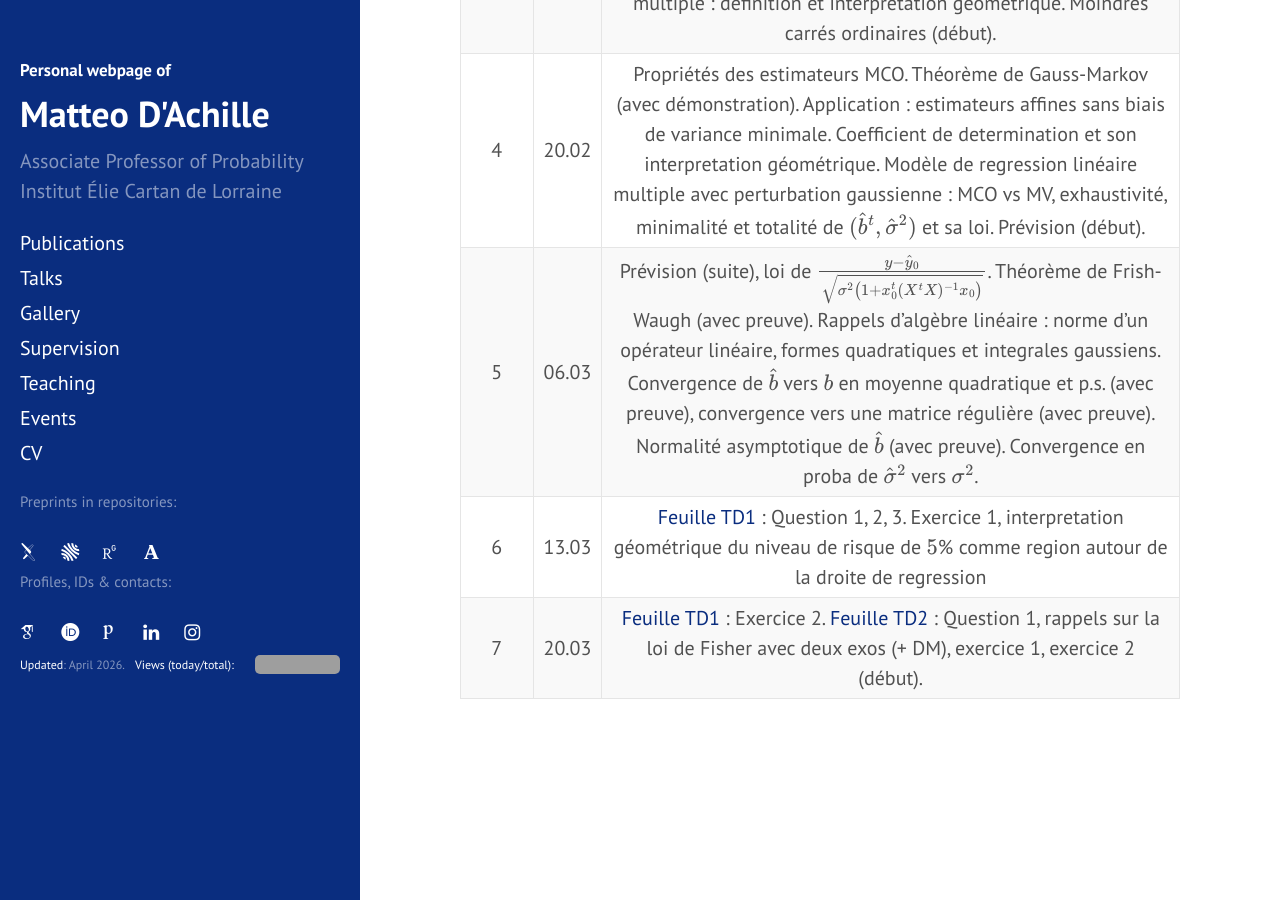
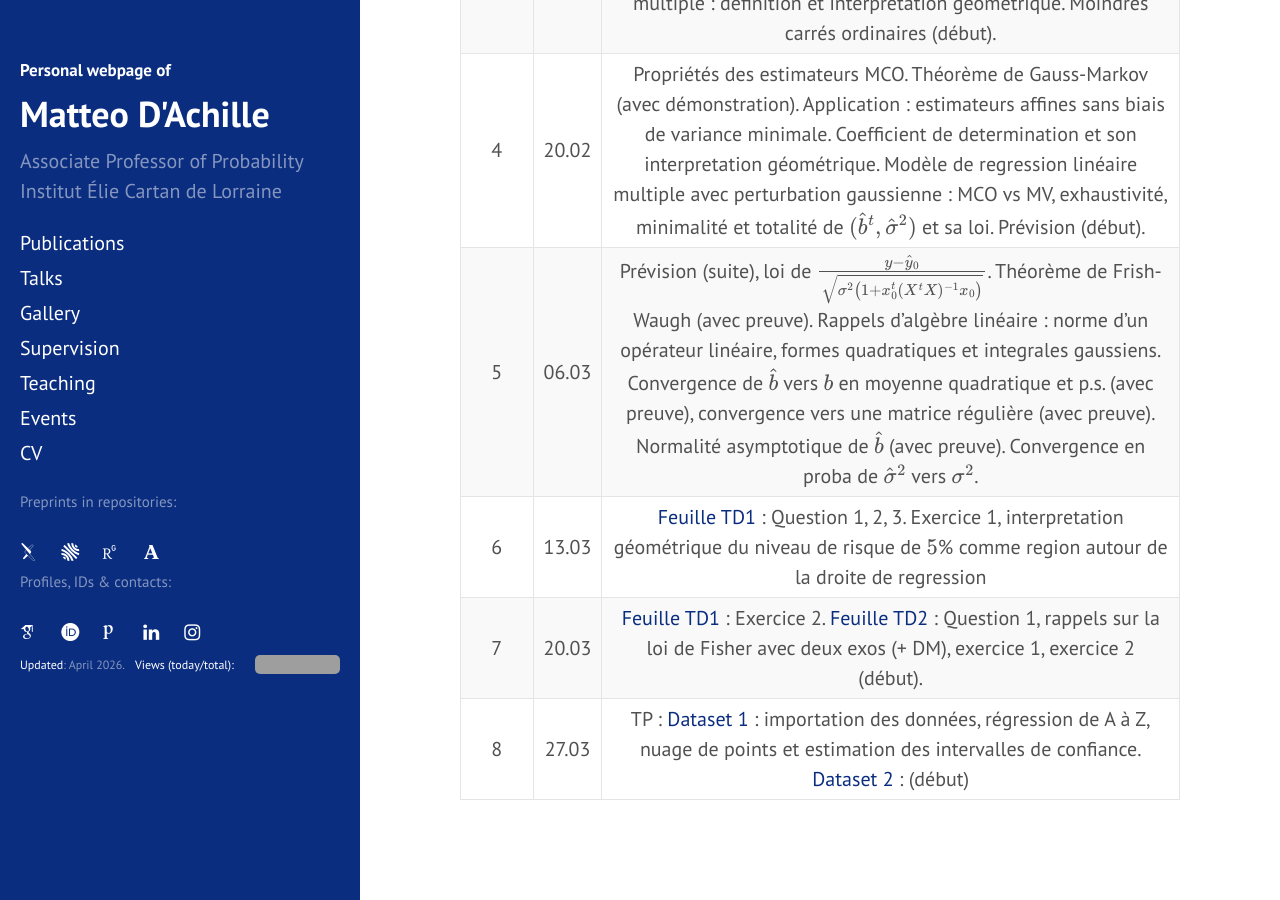
Before and after one commit to matteodachille/matteodachille.github.io, a Jekyll site: the page built from _courses/Infstat2026.md, in a window 1280 px wide and 900 px high, scrolled down 1596 px. Built offline with Jekyll 4.4.1, drawn with Linux system fonts in a browser that asks for light colours; nearby versions of some CDN libraries; some web fonts are replaced; grey boxes are pictures that could not be loaded.

Commit message:
Updated Infstat26 et SsMC classes

```diff
--- a/_courses/Infstat2026.md
+++ b/_courses/Infstat2026.md
@@ -64,5 +64,6 @@ Pour le materiel de cours ainsi que les annonces communs voir : <br/> [#](https:
 | 3 | 13.02 | Prévision dans la regression linéaire simple. Trois exercices sur la regression linéaire simple : calculs de \\(\hat{a}, \hat{b}, R^2\\) (à la main), interpretation géométrique du produit des pentes dans les deux regression possibles. Introduction au modèle de regression multiple : définition et interpretation géométrique. Moindres carrés ordinaires (début).|
 | 4 | 20.02 | Propriétés des estimateurs MCO. Théorème de Gauss-Markov (avec démonstration). Application : estimateurs affines sans biais de variance minimale. Coefficient de determination et son interpretation géométrique. Modèle de regression linéaire multiple avec perturbation gaussienne : MCO vs MV, exhaustivité, minimalité et totalité de \\(( \hat{b}^t,\hat{\sigma}^2)\\) et sa loi. Prévision (début).|
 | 5 | 06.03 | Prévision (suite), loi de \\(\frac{y-\hat{y}_0}{\sqrt{\sigma^2 \left(1+x^t_0(X^t X)^{-1}x_0 \right)}}\\). Théorème de Frish-Waugh (avec preuve). Rappels d'algèbre linéaire : norme d'un opérateur linéaire, formes quadratiques et integrales gaussiens. Convergence de \\(\hat{b}\\) vers \\(b\\) en moyenne quadratique et p.s. (avec preuve), convergence vers une matrice régulière (avec preuve). Normalité asymptotique de \\(\hat{b}\\) (avec preuve). Convergence en proba de \\(\hat{\sigma}^2\\) vers \\(\sigma^2\\).|
-| 6 | 13.03 | [Feuille TD1](https://filesender.renater.fr/?s=download&token=32d916ae-8192-49f9-a3f4-d5f1dec077e8) : Question 1, 2, 3. Exercice 1, interpretation géométrique du niveau de risque de \\(5\\)% comme region autour de la droite de regression|
-| 7 | 20.03 | [Feuille TD1](https://filesender.renater.fr/?s=download&token=32d916ae-8192-49f9-a3f4-d5f1dec077e8) : Exercice 2. [Feuille TD2](https://filesender.renater.fr/?s=download&token=3c4ad9fa-30e9-4fcc-b488-efc15ce5fb91) : Question 1, rappels sur la loi de Fisher avec deux exos (+ DM), exercice 1, exercice 2 (début).|
+| 6 | 13.03 | [Feuille TD1](https://filesender.renater.fr/?s=download&token=32d916ae-8192-49f9-a3f4-d5f1dec077e8){:target="_blank"} : Question 1, 2, 3. Exercice 1, interpretation géométrique du niveau de risque de \\(5\\)% comme region autour de la droite de regression|
+| 7 | 20.03 | [Feuille TD1](https://filesender.renater.fr/?s=download&token=32d916ae-8192-49f9-a3f4-d5f1dec077e8){:target="_blank"} : Exercice 2. [Feuille TD2](https://filesender.renater.fr/?s=download&token=3c4ad9fa-30e9-4fcc-b488-efc15ce5fb91){:target="_blank"} : Question 1, rappels sur la loi de Fisher avec deux exos (+ DM), exercice 1, exercice 2 (début).|
+| 8 | 27.03 | TP : [Dataset 1](https://filesender.renater.fr/?s=download&token=f126f722-af61-47da-a09c-ae0958db0169){:target="_blank"} : importation des données, régression de A à Z, nuage de points et estimation des intervalles de confiance. [Dataset 2](https://filesender.renater.fr/?s=download&token=2cde527d-e5cc-4360-8acc-819946a087a1){:target="_blank"} : (début)|
```
Also changed, not shown: _courses/SSMC2026.md (+2 -1 lines).
